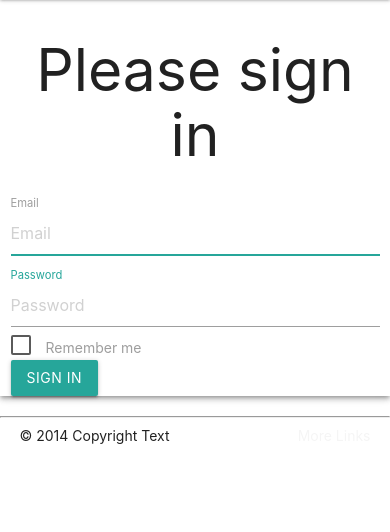
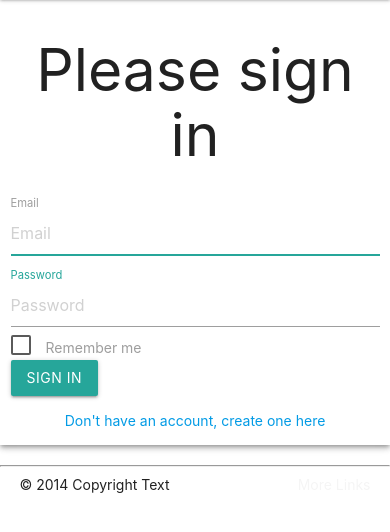
Before and after one commit to Starbugstone/SnowTricks, a Symfony app: template templates/security/login.html.twig in a window 390 px wide. Shown: the part 57-589 px from the top of the page. Run offline with Twig, Linux system fonts and the light colour scheme; the template is opened without the code that fills it, so the values that code supplies are empty; some libraries are stand-ins or nearby versions.

Commit message:
Cleaning up the mobile login page and adding a create account link

```diff
--- a/templates/security/login.html.twig
+++ b/templates/security/login.html.twig
@@ -5,7 +5,7 @@
 {% block body %}
 
     <div class="row">
-        <div class="col s12 m6 l4 offset-m3 offset-l4 px-m-5 px-s-1 pb-2 mt-5 z-depth-2">
+        <div class="col s12 m6 l4 offset-m3 offset-l4 px-m-5 px-s-1 pb-2 mt-m-5 z-depth-2">
             <form method="post">
                 {% if error %}
                     <div class="alert alert-danger">{{ error.messageKey|trans(error.messageData, 'security') }}</div>
@@ -39,6 +39,9 @@
                     Sign in
                 </button>
             </form>
+            <div class="hide-on-med-and-up center">
+                <p><a href="#">Don't have an account, create one here</a> </p>
+            </div>
         </div>
     </div>
 
```
